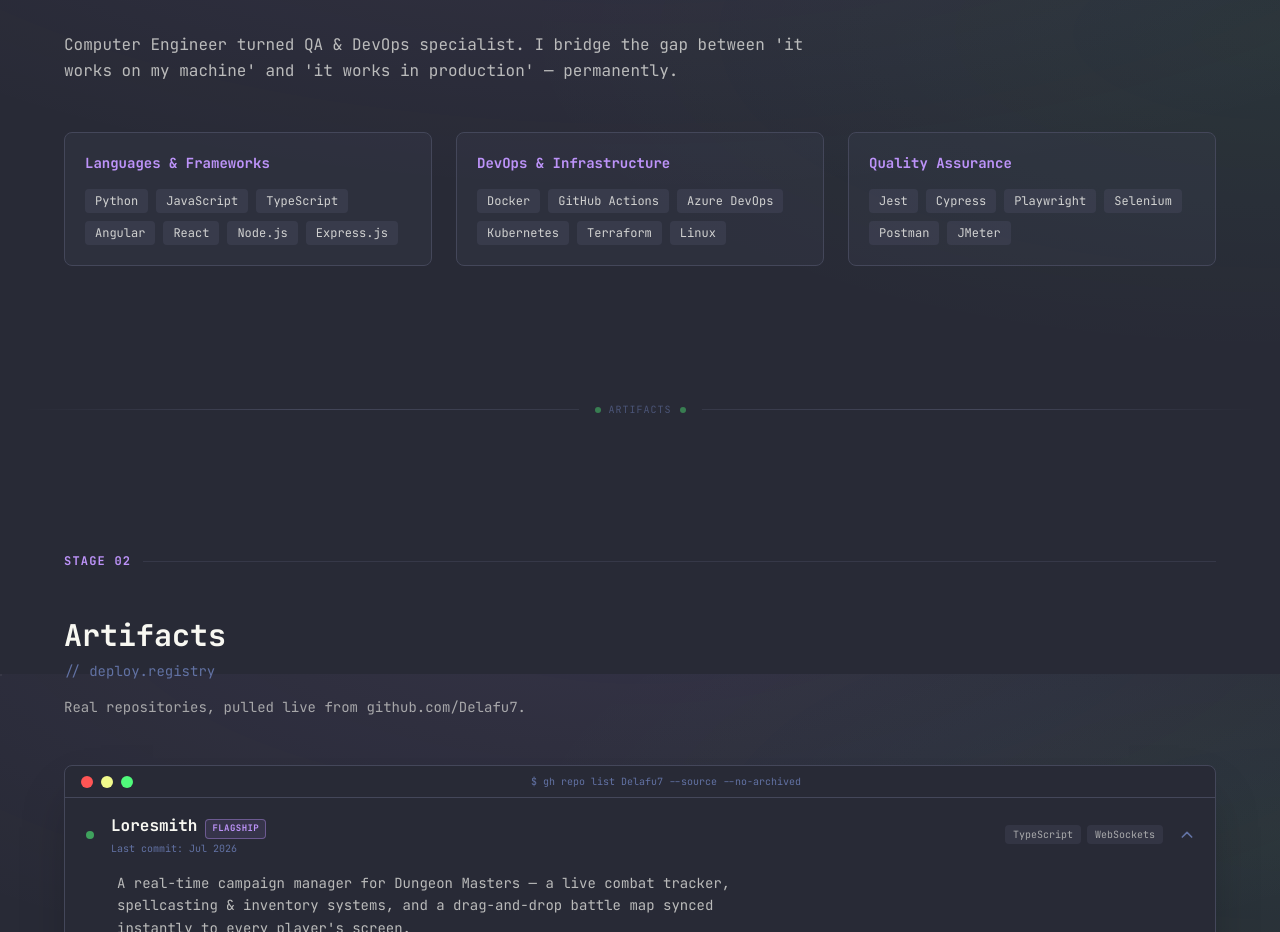
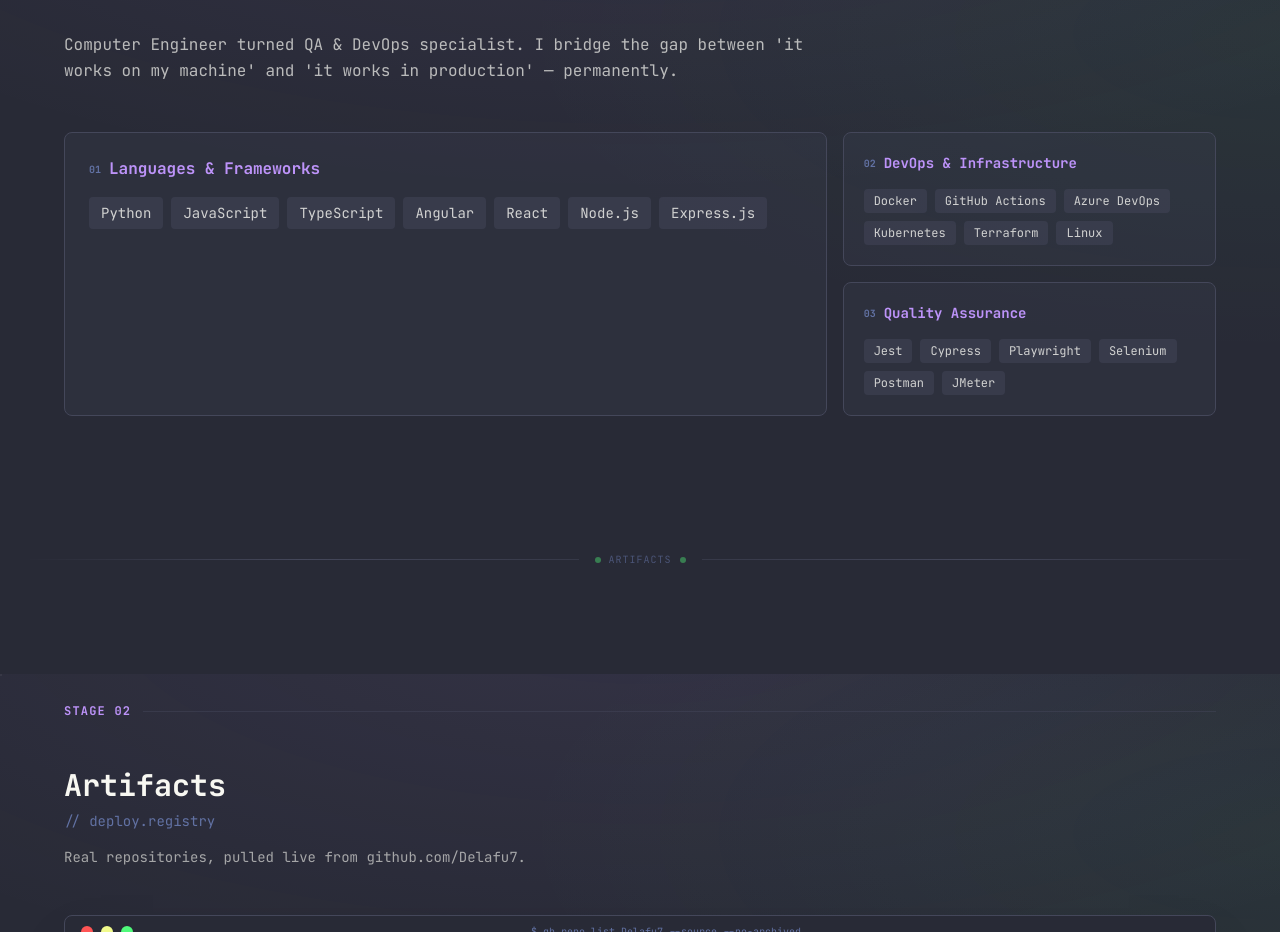
Before and after one commit to Delafu7/portfolio, a React (Vite) app: page / in a window 1280 px wide. Shown: the part 1726-2658 px from the top of the page. Built offline with nearby package versions, Linux system fonts and the light colour scheme.

Commit message:
feat: redesign skills section as bento grid

```diff
--- a/src/components/About.jsx
+++ b/src/components/About.jsx
@@ -29,28 +29,40 @@
           {t("about.description")}
         </p>
 
-        {/* Skills grid */}
-        <div className="grid gap-6 sm:grid-cols-2 lg:grid-cols-3">
-          {Object.entries(SKILL_DATA).map(([category, skills]) => (
+        {/* Skills bento grid */}
+        <div className="grid gap-4 sm:grid-cols-2 lg:grid-cols-3 lg:grid-rows-2">
+          {Object.entries(SKILL_DATA).map(([category, skills], i) => {
+            const isFeatured = category === "languages";
+            return (
               <div
                 key={category}
-              className="rounded-lg border border-dracula-current bg-dracula-current/20 p-5 transition-all hover:border-dracula-purple/50 hover:border-glow-purple"
+                className={`tui-frame-hover rounded-lg border border-dracula-current bg-dracula-current/20 p-5 transition-all hover:border-dracula-purple/50 hover:border-glow-purple ${
+                  isFeatured ? "sm:col-span-2 lg:col-span-2 lg:row-span-2 p-6" : "lg:col-span-1"
+                }`}
               >
-              <h3 className="mb-4 text-sm font-bold text-dracula-purple">
+                <div className="mb-4 flex items-center gap-2">
+                  <span className="text-[10px] font-bold text-dracula-comment">
+                    0{i + 1}
+                  </span>
+                  <h3 className={`font-bold text-dracula-purple ${isFeatured ? "text-base" : "text-sm"}`}>
                     {t(`about.skills.${category}`)}
                   </h3>
+                </div>
                 <div className="flex flex-wrap gap-2">
                   {skills.map((skill) => (
                     <span
                       key={skill}
-                    className="rounded bg-dracula-current/50 px-2.5 py-1 text-xs text-dracula-fg/80"
+                      className={`rounded bg-dracula-current/50 text-dracula-fg/80 ${
+                        isFeatured ? "px-3 py-1.5 text-sm" : "px-2.5 py-1 text-xs"
+                      }`}
                     >
                       {skill}
                     </span>
                   ))}
                 </div>
               </div>
-          ))}
+            );
+          })}
         </div>
       </div>
     </section>
```
Lines whose indentation alone changed are shown as unchanged.
